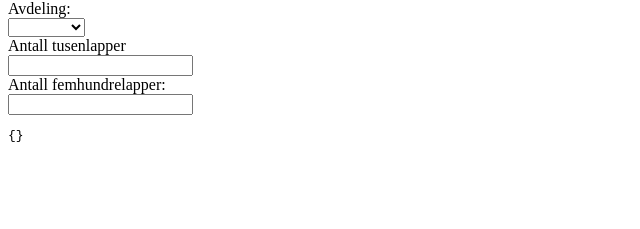
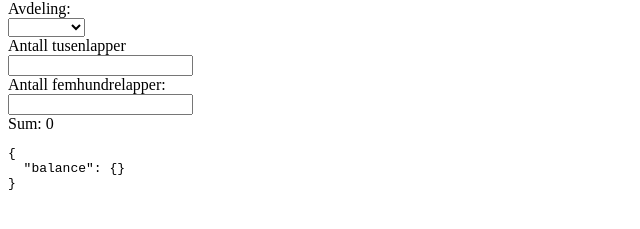
Before and after one commit to kristiania-pg6301-2024/pg6301-frontend-programming, a React (Vite) app in the folder client/: page / in a window 1280 px wide. Shown: the part 113-342 px from the top of the page, without its empty margins (0-640 px from the left). Built offline with nearby package versions, Linux system fonts and the light colour scheme.

Commit message:
NewSettlementForm input 1000s

```diff
--- a/client/src/components/settlement/newSettlementForm.jsx
+++ b/client/src/components/settlement/newSettlementForm.jsx
@@ -1,10 +1,27 @@
-import React, {useState} from 'react';
+import React, {useMemo, useState} from 'react';
 
 export function NewSettlementForm() {
     const allDepartments = [
         "Auksjon", "Bilder", "Bøker", "Cafeteria", "Elektro", "Godteri", "Kjøkken", "Møbler", "Popcorn", "Sport",
     ];
-    const [settlement, setSettlement] = useState({})
+
+    function handleChangeCount(e) {
+        setSettlement(old => ({
+            ...old,
+            balance: {
+                ...old.balance,
+                ["kr1000"]: {
+                    count: e.target.value
+                }
+            }
+        }))
+
+    }
+
+    const [settlement, setSettlement] = useState({
+        balance: {}
+    })
+    const sum = useMemo(() => settlement.balance["kr1000"]?.count * 1000 || 0, [settlement]);
 
     return <form>
         <h2>Registrere kontanter</h2>
@@ -20,11 +37,15 @@ export function NewSettlementForm() {
         </div>
         <div>
             <div>Antall tusenlapper</div>
-            <input type="text"/>
+            <input type="text" value={settlement.balance["kr1000"]?.count || ""} onChange={e => handleChangeCount(e)}/>
         </div>
         <div>
             <div>Antall femhundrelapper:</div>
             <input type="text"/>
+        </div>
+
+        <div>
+            Sum: {sum}
         </div>
 
         <pre>
```
